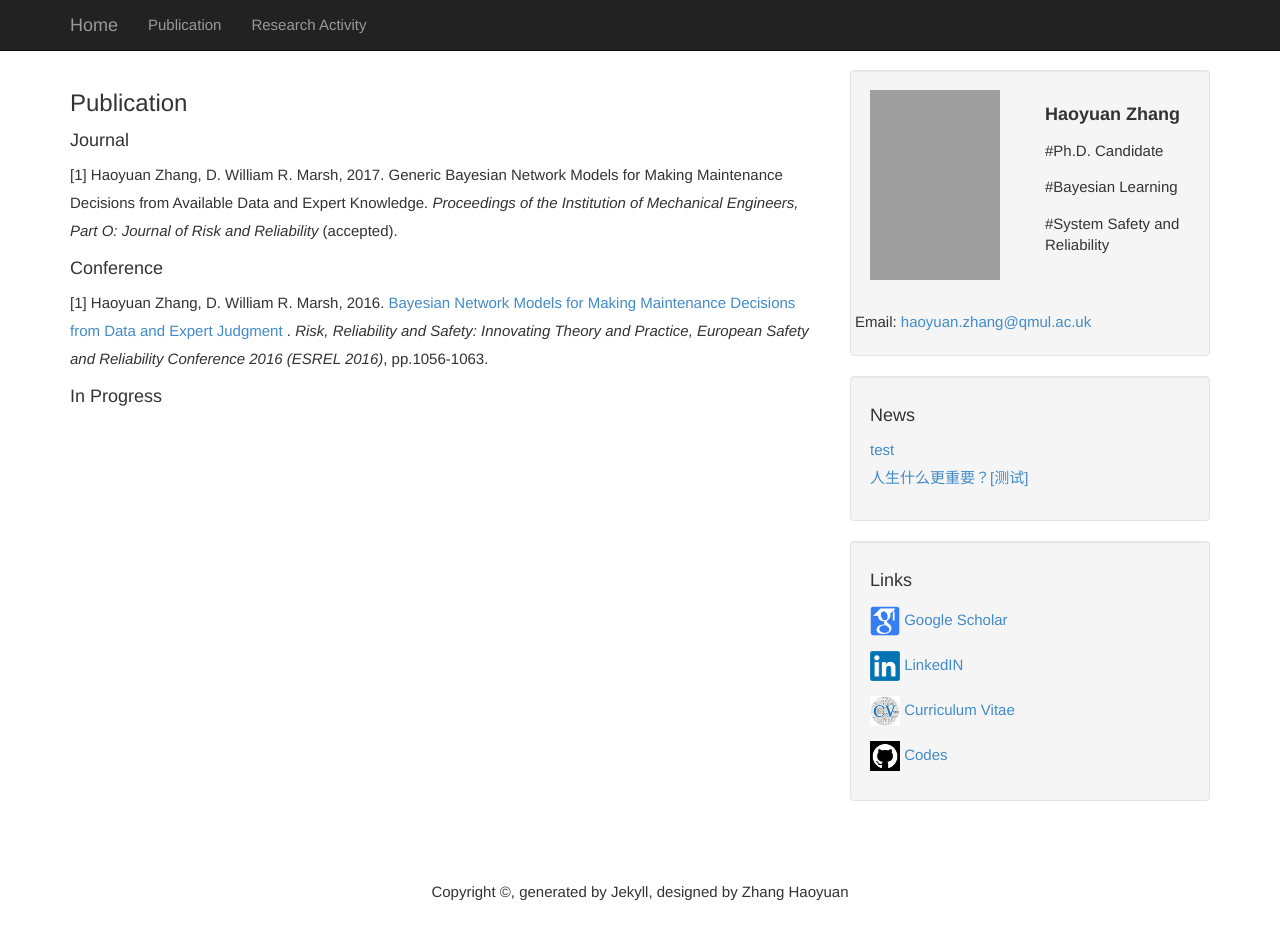
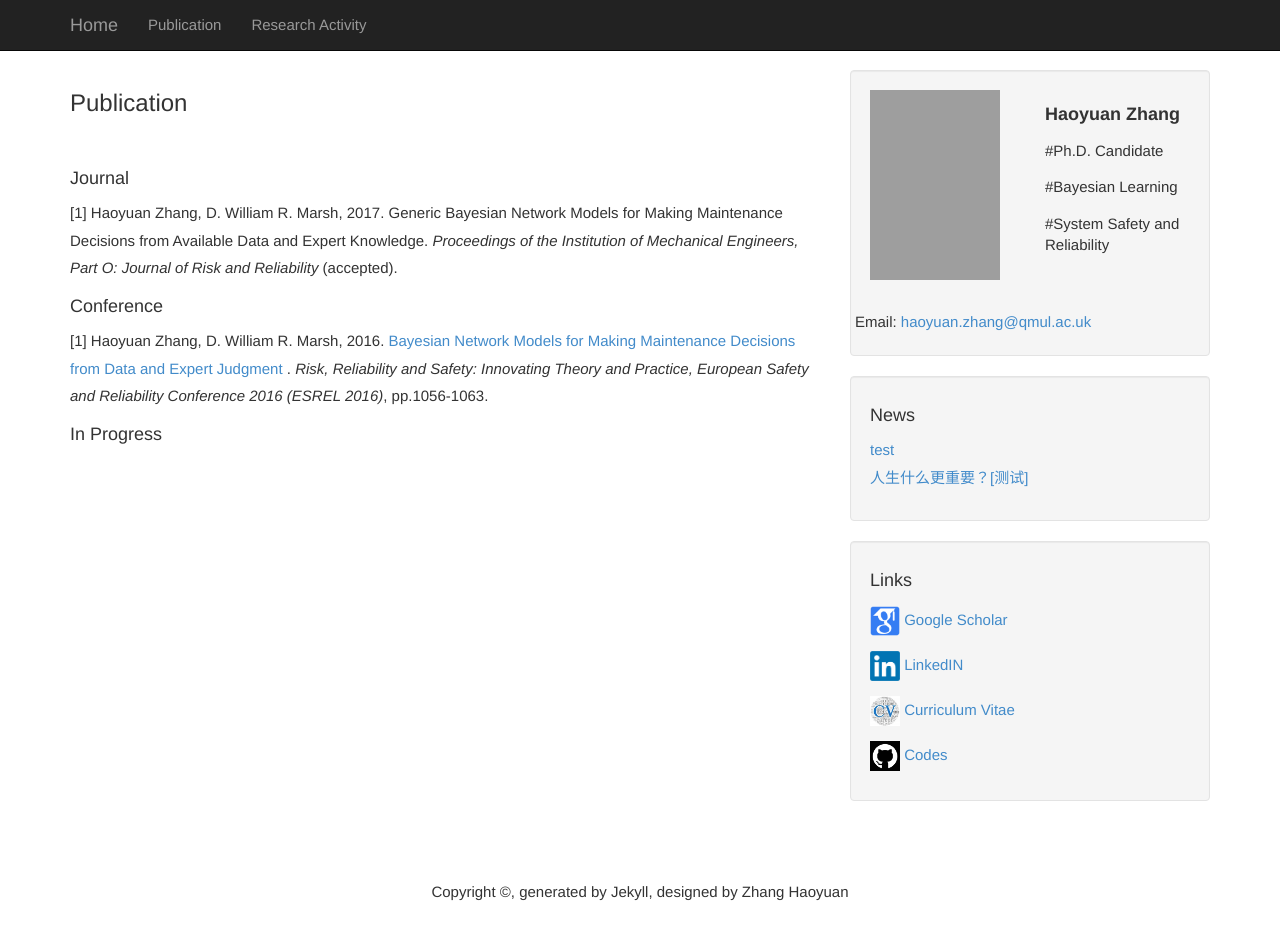
Before and after one commit to july0905/haoyuanzhang1990.github.io, a Jekyll site: the page built from pub.md, in a window 1280 px wide and 953 px high. Shown: the top 940 px of the window. Built offline with Jekyll 4.4.1, drawn with Linux system fonts in a browser that asks for light colours; grey boxes are pictures that could not be loaded.

Commit message:
Update pub.md

```diff
--- a/pub.md
+++ b/pub.md
@@ -5,12 +5,10 @@ title: "Publication"
 
 
 ### Publication
-<p> </p>
+<br>
 #### Journal
 [1] Haoyuan Zhang, D. William R. Marsh, 2017. Generic Bayesian Network Models for Making Maintenance Decisions from Available Data and Expert Knowledge. <i>Proceedings of the Institution of Mechanical Engineers, Part O: Journal of Risk and Reliability</i> (accepted).
-<p> </p>
 #### Conference
 [1] Haoyuan Zhang, D. William R. Marsh, 2016. <a href="https://qmro.qmul.ac.uk/xmlui/bitstream/handle/123456789/13065/Marsh%20Bayesian%20Network%20Models%20for%20Making%202016%20Accepted.pdf?sequence=1">Bayesian Network Models for Making Maintenance Decisions from Data and Expert Judgment </a>. <i>
 Risk, Reliability and Safety: Innovating Theory and Practice, European Safety and Reliability Conference 2016 (ESREL 2016)</i>, pp.1056-1063.
-<p> </p>
 #### In Progress
```
